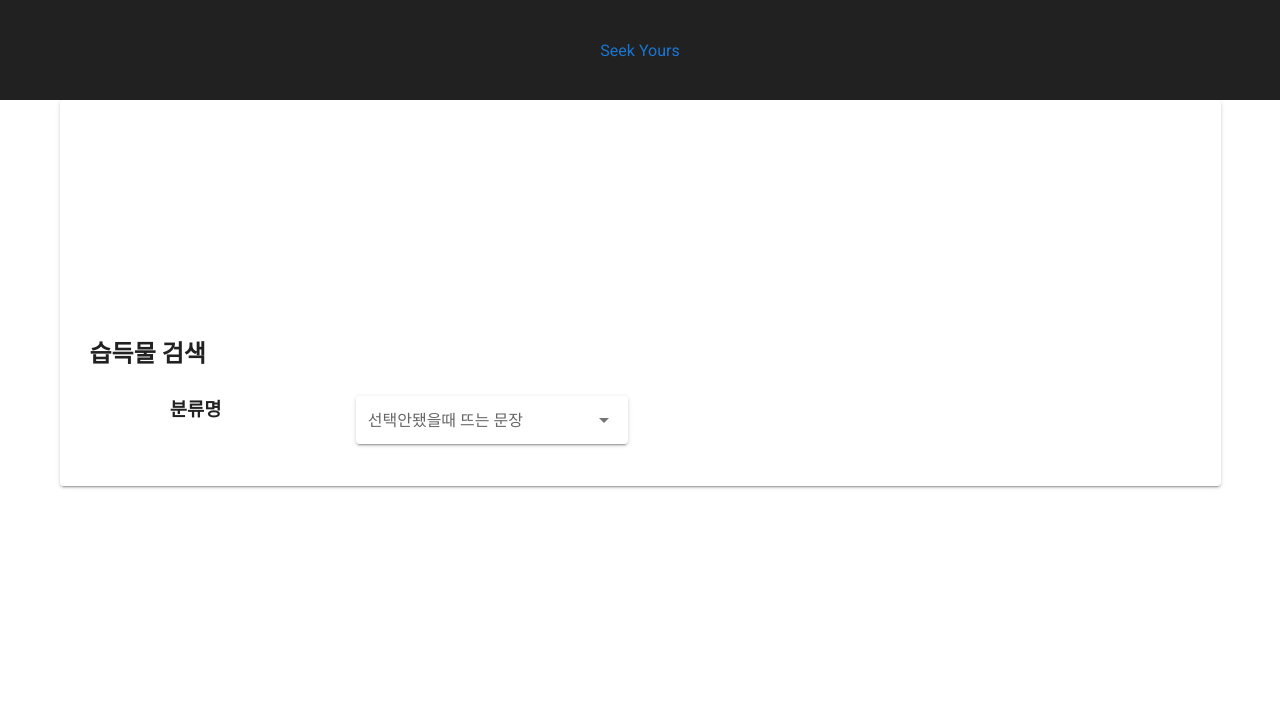
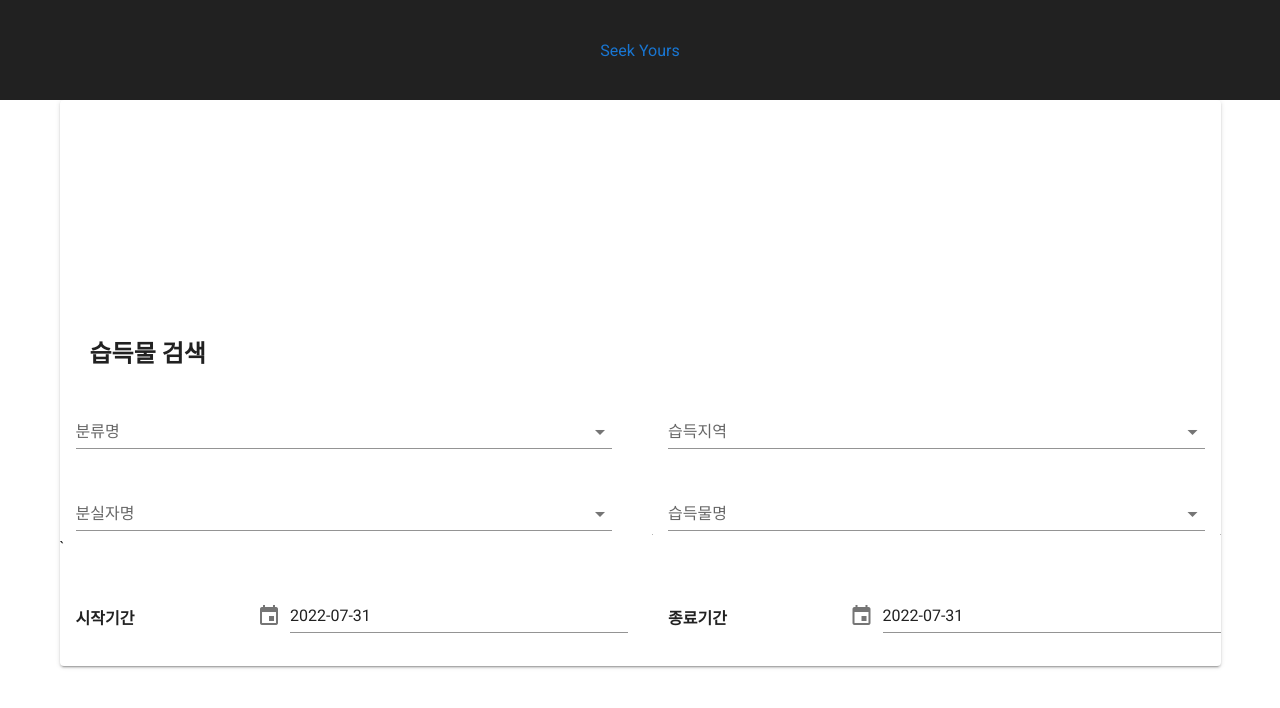
Before and after one commit to Revlr/SeekYours_Frontend, a Vue app: page / in a window 1280 px wide. Shown: the top 708 px of the page. Built offline with nearby package versions, Linux system fonts and the light colour scheme.

Commit message:
update File

```diff
--- a/src/components/HomeComponent.vue
+++ b/src/components/HomeComponent.vue
@@ -12,6 +12,8 @@
             </v-col>
           </v-row>
 
+
+          <!--습득물 검색-->
           <v-row>
             <v-col>
               <v-card flat>
@@ -19,31 +21,61 @@
               </v-card>
             </v-col>
           </v-row>
-
-          <!--항목-->
           <v-row>
-
-            <v-col xs="12" md="6">
-              <v-card min-width="300" flat>
+            <v-col xs="12" md="6" v-for="(v, i) in item" :key="i">
+              <v-card min-width="300" height="70" flat>
                 <v-row>
-                  <v-col align="center">
-                    <h3>분류명</h3>
-                  </v-col>
                   <v-col>
-                    <v-select :items="classify" label="선택안됐을때 뜨는 문장" solo></v-select>
+                    <v-select :items=v :label=i class="pa-4"></v-select>
+                    <v-select v-if="i == '습득지역'" :items=v></v-select>
                   </v-col>
                 </v-row>
+              </v-card>
+            </v-col>
+          </v-row>
+
+
+          `
+          <!--cal-->
 
 
 
-              </v-card>
+
+
+          <v-row  align="center">
+            <v-col xs="4" md="2"><h4 class="pl-4">시작기간</h4></v-col>
+            <v-col xs="8" md="4">
+
+              <v-menu ref="menu1" v-model="menu1" :close-on-content-click="false" :return-value.sync="s_date"
+                transition="scale-transition" offset-y min-width="290px">
+                <template v-slot:activator="{ on, attrs }">
+                  <v-text-field v-model="s_date" prepend-icon="mdi-calendar" readonly v-bind="attrs" v-on="on" >
+                  </v-text-field>
+                </template>
+                <v-date-picker v-model="s_date" no-title scrollable :max="e_date">
+                  <v-spacer></v-spacer>
+                  <v-btn text color="primary" @click="menu1 = false">Cancel</v-btn>
+                  <v-btn text color="primary" @click="s_date_search(s_date)">OK</v-btn>
+                </v-date-picker>
+              </v-menu>
             </v-col>
 
-
+            <v-col xs="4" md="2"><h4 class="pl-4">종료기간</h4></v-col>
+            <v-col xs="8" md="4">
+              <v-menu ref="menu2" v-model="menu2" :close-on-content-click="false" :return-value.sync="e_date"
+                transition="scale-transition" offset-y min-width="290px">
+                <template v-slot:activator="{ on, attrs }">
+                  <v-text-field v-model="e_date" prepend-icon="mdi-calendar" readonly v-bind="attrs" v-on="on">
+                  </v-text-field>
+                </template>
+                <v-date-picker v-model="e_date" no-title scrollable :min="s_date" :max="date">
+                  <v-spacer></v-spacer>
+                  <v-btn text color="primary" @click="menu2 = false">Cancel</v-btn>
+                  <v-btn text color="primary" @click="e_date_search(e_date)">OK</v-btn>
+                </v-date-picker>
+              </v-menu>
+            </v-col>
           </v-row>
-
-
-
 
         </v-card>
       </v-flex>
@@ -54,16 +86,45 @@
 <script>
 export default {
   data: () => ({
-    item: ['분류명', '기간', '습득지역', '분실자명', '습득물명'],
-    classify: ['지갑', '핸드폰'],
+    item: {
+      '분류명': ['지갑', '핸드폰'],
+      '습득지역': {
+        '서울특별시': ["강남구", "강동구"],
+        '경기도': ["고양시", "과천시", "광명시"]
+      },
+      '분실자명': [],
+      '습득물명': []
+    },
+    date: new Date().toISOString().substr(0, 10),
+    s_date: new Date().toISOString().substr(0, 10),
+    e_date: new Date().toISOString().substr(0, 10),
+    menu1: false,
+    menu2: false
   }),
+
   name: 'HomeComponent',
   methods: {
     hello: function () {
       console.log('Hello')
+    },
+    s_date_search(v) {
+      this.s_date = v;
+      this.menu1 = false;
+      this.$refs.menu1.save(v);
+    },
+    e_date_search(v) {
+      this.e_date = v;
+      this.menu2 = false;
+      this.$refs.menu2.save(v);
     }
+
   }
 };
+
+
+
+
+
 </script>
 
 
```
